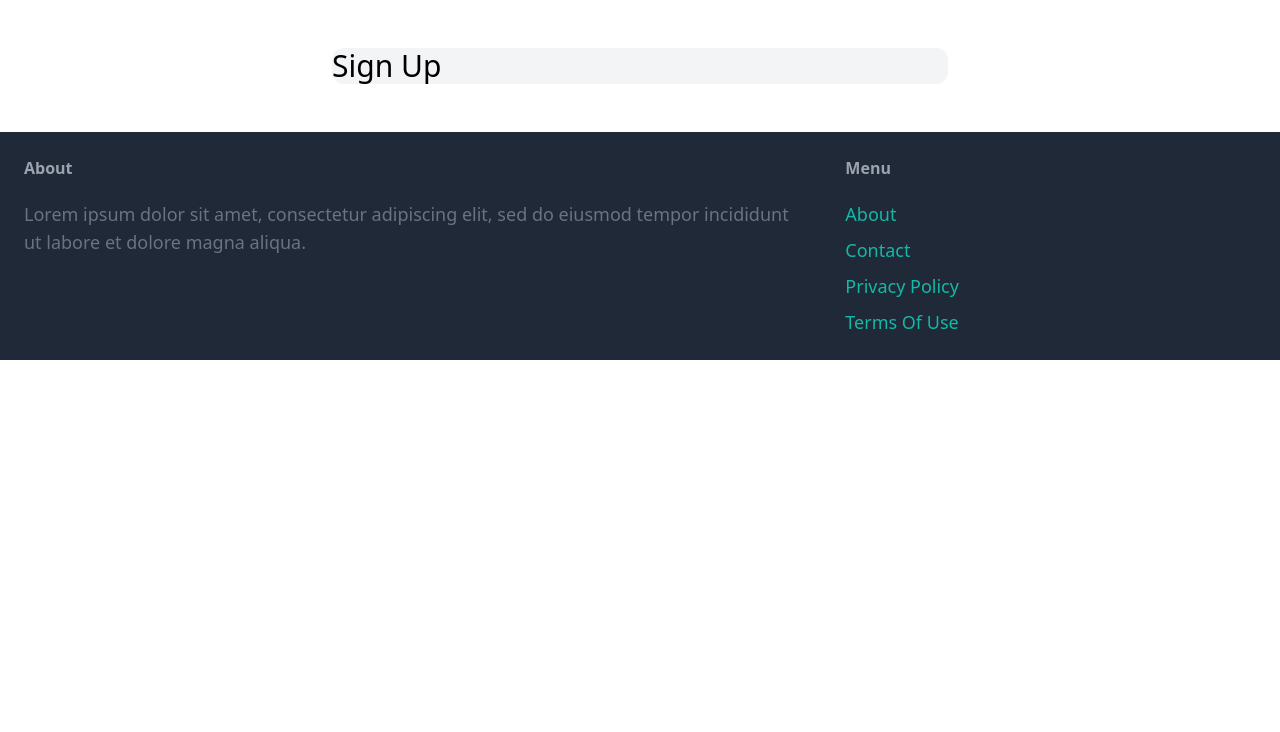
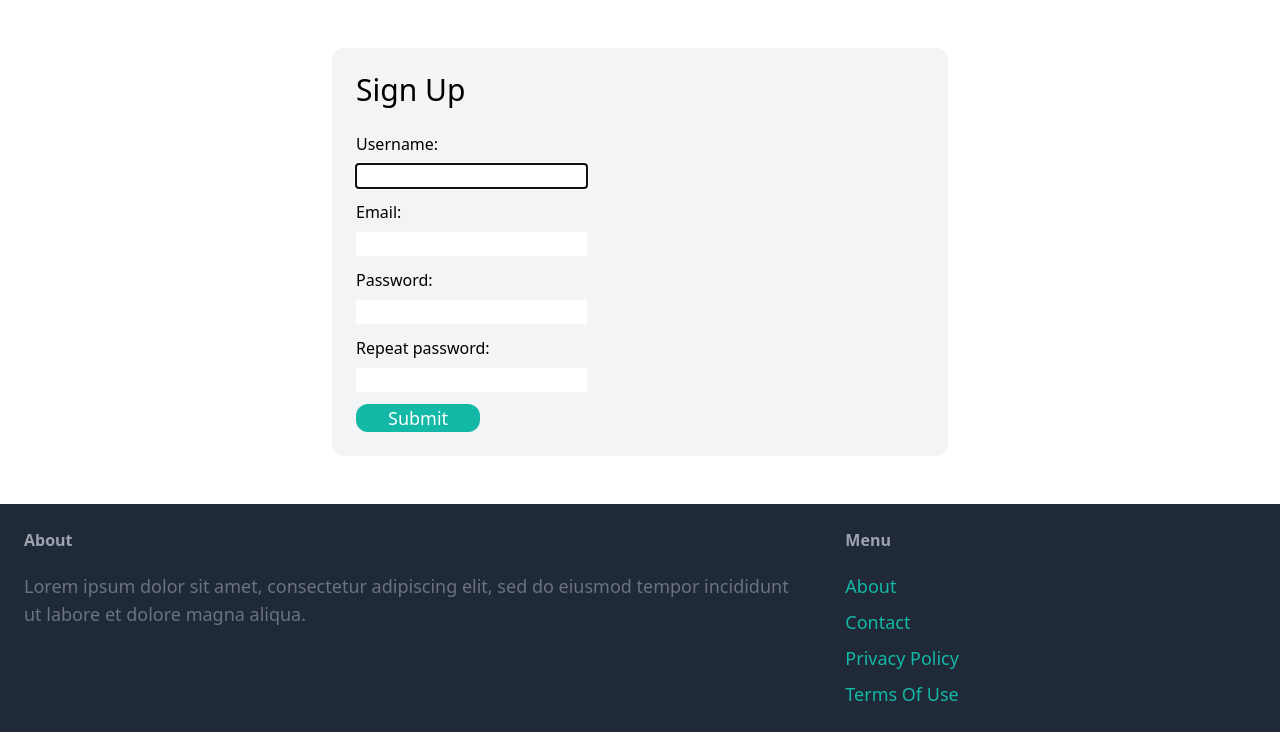
Before and after one commit to dawmro/flea_market, a Django app: page /signup/ in a window 1280 px wide. Shown: the part 77-809 px from the top of the page. Before the commit the page ends 437 px from the top, so only its background shows below. Run offline with Django 4.2, Linux system fonts and the light colour scheme; some libraries are stand-ins or nearby versions.

Commit message:
add form to signup page

```diff
--- a/flea_market/core/templates/core/signup.html
+++ b/flea_market/core/templates/core/signup.html
@@ -3,7 +3,43 @@
 {% block title %} Sign up {% endblock %}
 
 {% block content %}
-<div class="w-1/2 my-6 mx-auto bg-gray-100 rounded-xl">
+<div class="w-1/2 my-6 p-6 mx-auto bg-gray-100 rounded-xl">
     <h1 class="mb-6 text-3xl">Sign Up</h1>
+
+    <form method="POST" action=".">
+        {% csrf_token %}
+
+        <div class="mb-3">
+            <label class="inline-block mb-2">Username: </label><br>
+            {{form.username}}
+        </div>
+
+        <div class="mb-3">
+            <label class="inline-block mb-2">Email: </label><br>
+            {{form.email}}
+        </div>
+
+        <div class="mb-3">
+            <label class="inline-block mb-2">Password: </label><br>
+            {{form.password1}}
+        </div>
+
+        <div class="mb-3">
+            <label class="inline-block mb-2">Repeat password: </label><br>
+            {{form.password2}}
+        </div>
+
+        {% if form.errors or form.non_field_errors %}
+            <div class="mb-3 bg-red-100 rounded-xl">
+                {% for field in form %}
+                    {{field.errors}}
+                {% endfor %}
+
+                {{form.non_field_errors}}
+            </div>
+        {% endif %}
+
+        <button class="'py-4 px-8 text-lg bg-teal-500 hover:bg-teal-700 rounded-xl text-white">Submit</button>
+    </form>
 </div>
 {% endblock %}
```
